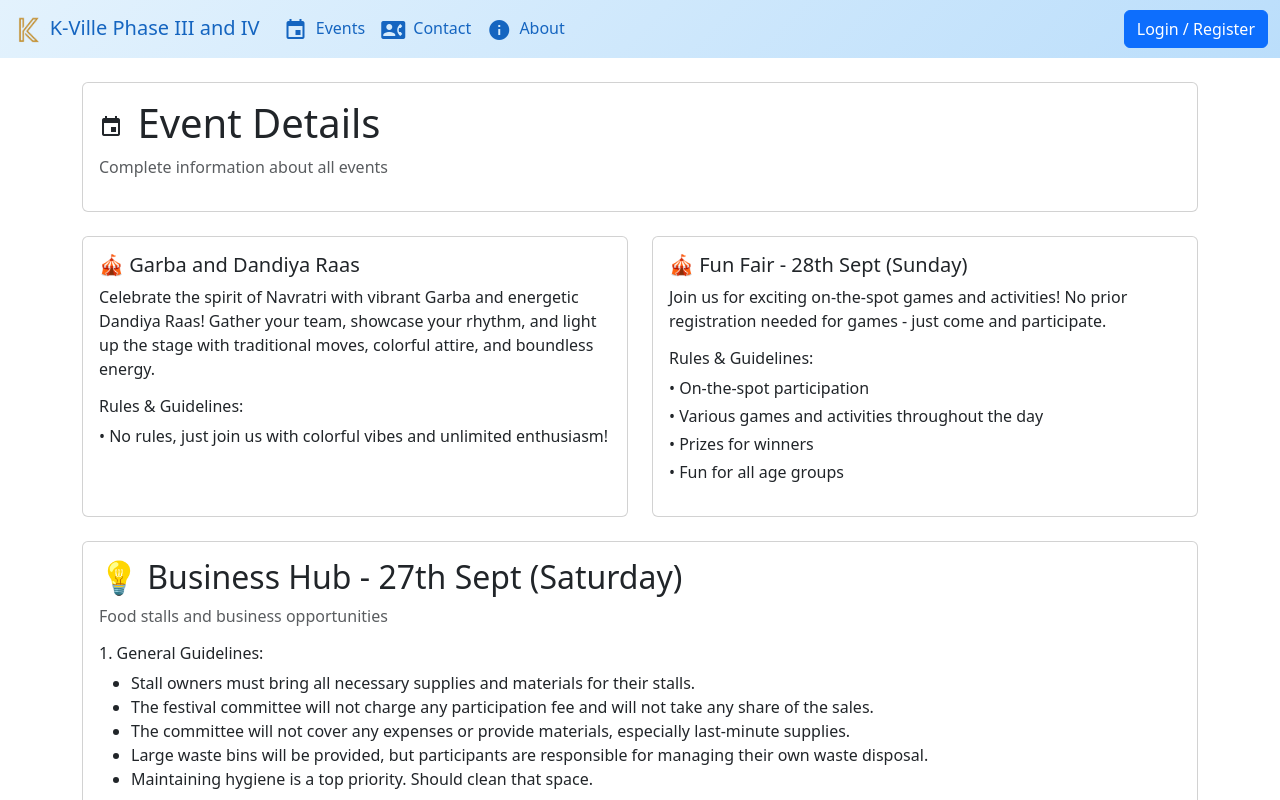
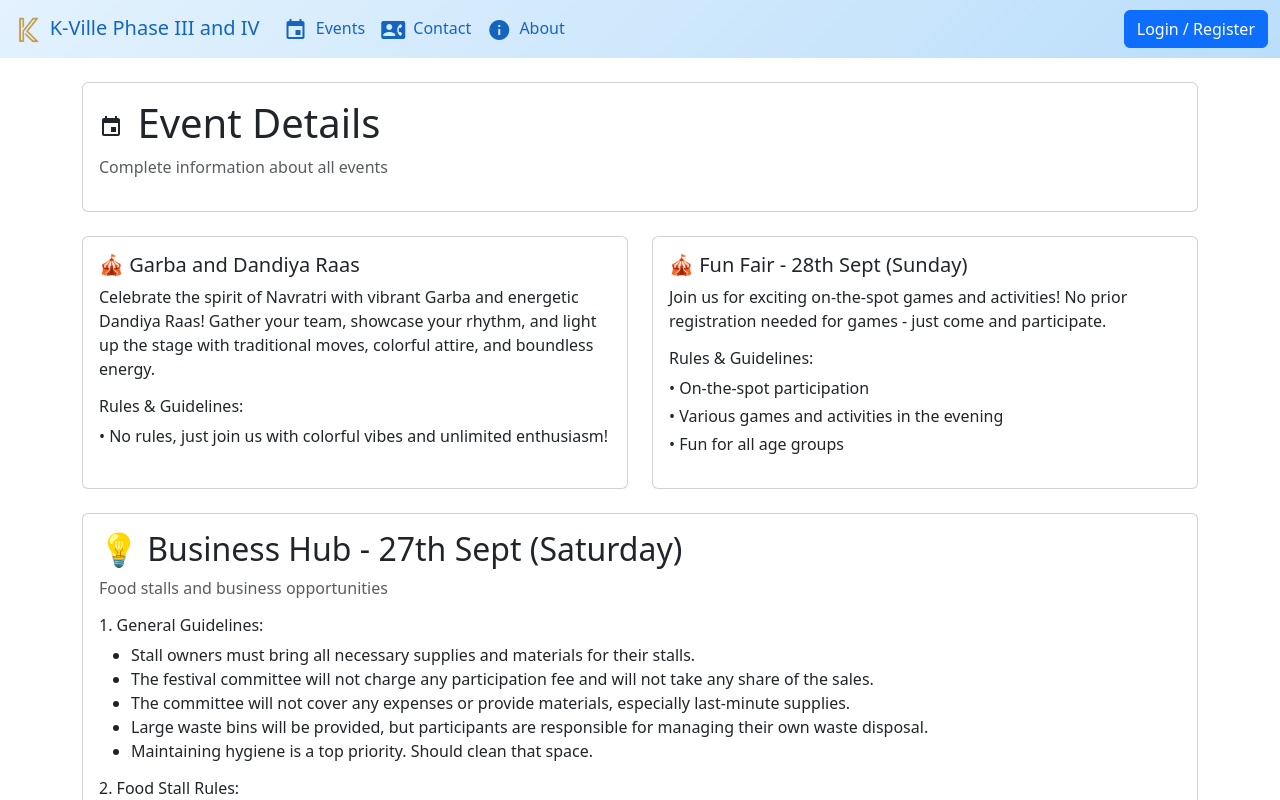
Before and after one commit to smitjethwa/k-ville-festival-registration, a React (Vite) app: page /events in a window 1280 px wide. Shown: the top 800 px of the page. Built offline with nearby package versions, Linux system fonts and the light colour scheme; no server answers.

Commit message:
funfair time change

```diff
--- a/src/components/EventDetails.jsx
+++ b/src/components/EventDetails.jsx
@@ -22,7 +22,7 @@ export default function EventDetails() {
     {
       name: 'Fun Fair - 28th Sept (Sunday)',
       description: 'Join us for exciting on-the-spot games and activities! No prior registration needed for games - just come and participate.',
-      rules: ['On-the-spot participation', 'Various games and activities throughout the day', 'Prizes for winners', 'Fun for all age groups']
+      rules: ['On-the-spot participation', 'Various games and activities in the evening', 'Fun for all age groups']
     },
     // {
     //   name: 'Singing',
```
